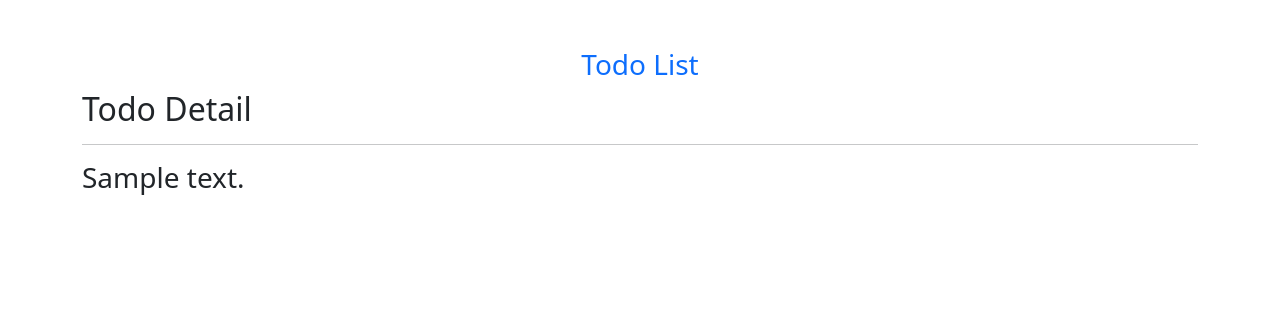
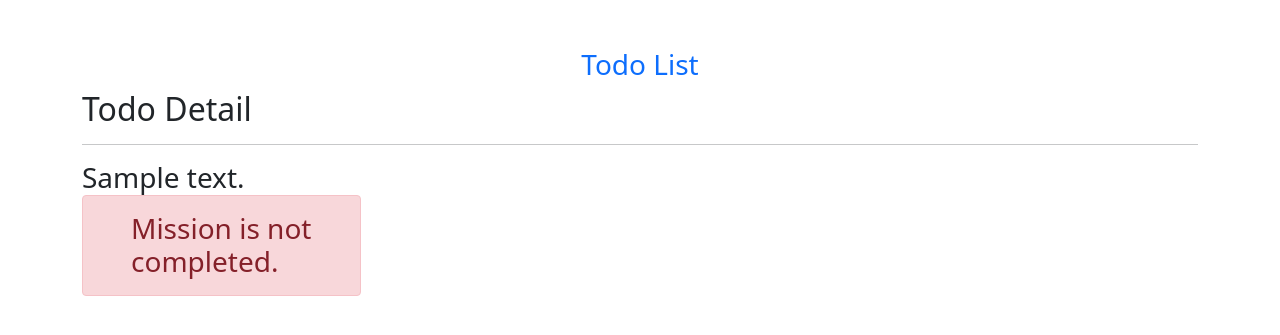
Before and after one commit to yunusemrex/Django-Todo-App, a Django app: template todolistapp/todolist/templates/pages/task-detail.html in a window 1280 px wide. Shown: the part 56-391 px from the top of the page. Run offline with Django 3.2, Linux system fonts and the light colour scheme; the template is opened without the code that fills it: most values are stand-ins (such as "Sample title", 1, 10 or a date in 2020); some libraries are stand-ins or nearby versions.

Commit message:
Pages updated

```diff
--- a/todolistapp/todolist/templates/pages/index.html
+++ b/todolistapp/todolist/templates/pages/index.html
@@ -36,7 +36,7 @@ Tasks
     <ol>
         {% for task in tasks %}
             <li>
-                {% if task.completed == True %}
+                {% if task.is_completed == True %}
                 <strike>{{task.title}}</strike>
                 {% else %}
                     {{task.title}}
--- a/todolistapp/todolist/templates/pages/task-detail.html
+++ b/todolistapp/todolist/templates/pages/task-detail.html
@@ -3,7 +3,26 @@
 {% block title %} Task Detail {% endblock %}
 
 {% block content %}
+
 <h2>Todo Detail</h3>
     <hr>
-<h3>{{ task.detail }}</h>
-{% endblock %}
+    <h3>{{ task.detail }}</h>
+        {% if task.is_completed == True %}
+        <div class="alert alert-success d-flex align-items-center w-25" role="alert">
+            <svg class="bi flex-shrink-0 me-2" width="24" height="24" role="img" aria-label="Success:"><use xlink:href="#check-circle-fill"/></svg>
+            <div>
+                Mission completed
+            </div>
+        </div>
+
+        {% else %}
+        <div class="alert alert-danger d-flex align-items-center w-25" role="alert">
+            <svg class="bi flex-shrink-0 me-2" width="24" height="24" role="img" aria-label="Danger:"><use xlink:href="#check-circle-fill"/></svg>
+            <div>
+                Mission is not completed.
+            </div>
+        </div>
+
+        {% endif %}
+
+        {% endblock %}
```
Also changed, not shown: todolistapp/db.sqlite3.
